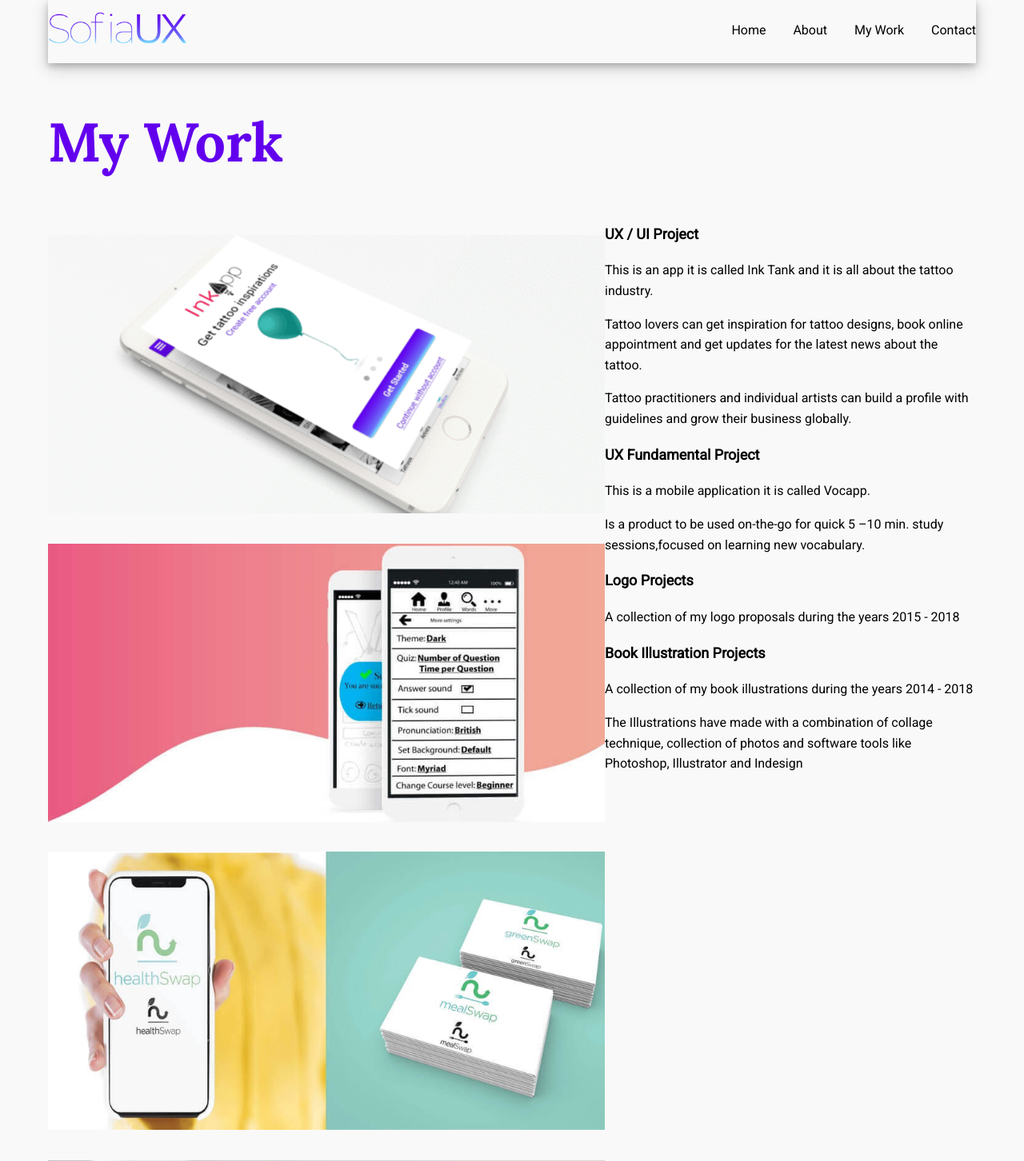
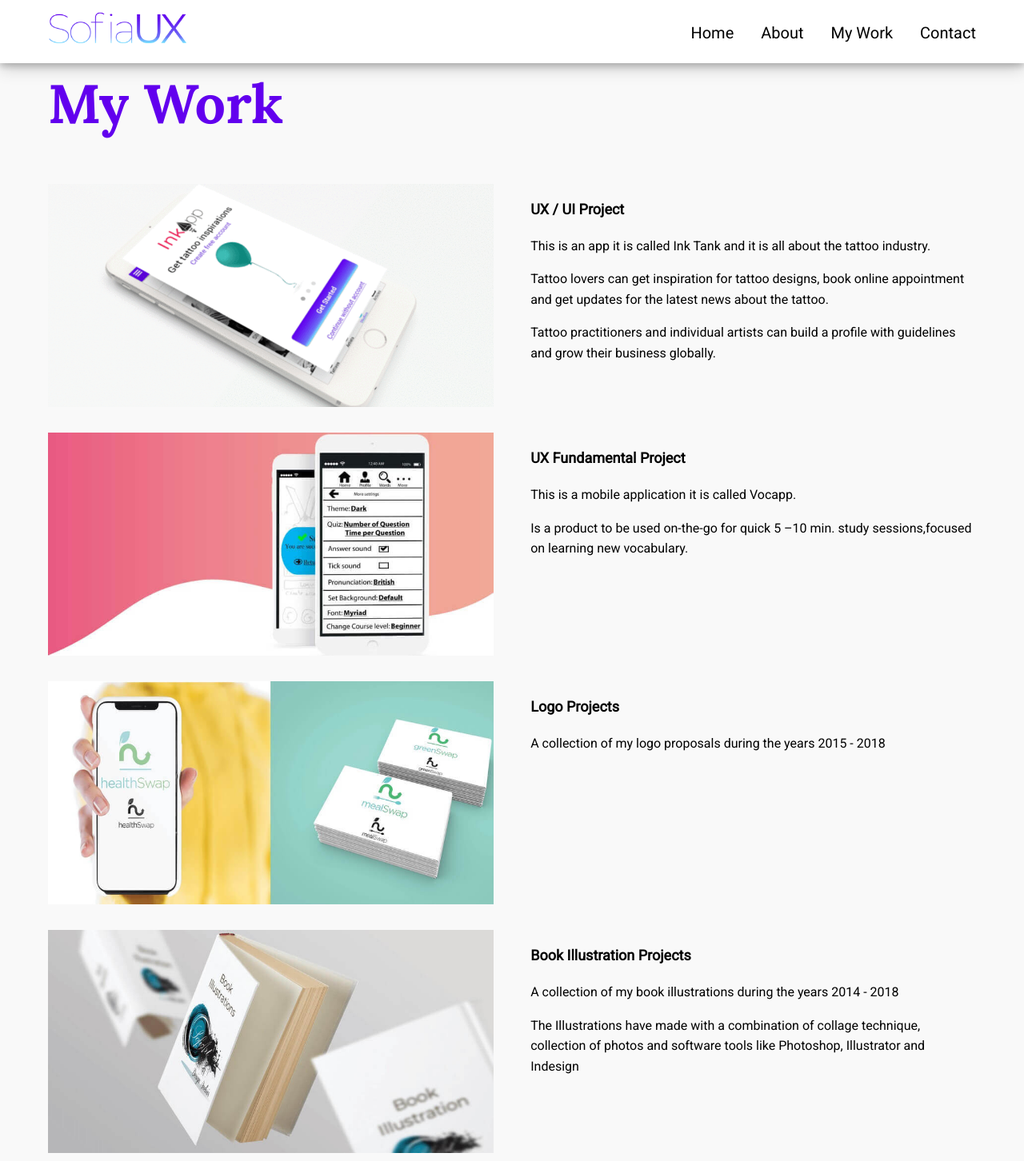
Before and after one commit to SofiaUX/portfolio-website, a plain HTML site: page my-Work.html in a window 1280 px wide. Shown: the top 1452 px of the page at 80% size. Drawn offline with nearby package versions, Linux system fonts and the light colour scheme.

Commit message:
layout styling

```diff
--- a/CSS/style.css
+++ b/CSS/style.css
@@ -26,6 +26,7 @@
 h1 {
   font-family: 'Lora', serif;
   font-size: 68px;
+  padding-top: 30px;
   font-weight: 700;
   color: #6200EE;
 }
@@ -39,11 +40,11 @@
 
 h3 {
   font-size: 18px;
-    cursor: pointer;
+  cursor: pointer;
+}
 
-}
-h3:hover{
-  color:#bb86FC;
+h3:hover {
+  color: #bb86FC;
 }
 
 #work h3 {
@@ -60,9 +61,8 @@
   text-align: center;
   text-transform: uppercase;
   text-decoration: none;
-  display:inline-block;
+  display: inline-block;
   margin: 20px 0;
-
 }
 
 .button:hover {
@@ -72,16 +72,19 @@
 
 /* style header */
 header {
-
-padding: 15px 0;
+  padding: 15px 0;
+  overflow: visible;
+  background-color: #FFFFFF;
+  border-bottom: 25px;
+  position: fixed;
+  top: 0;
+  width: 100%;
   box-shadow: 0 4px 8px 0 rgba(0, 0, 0, 0.2), 0 6px 20px 0 rgba(0, 0, 0, 0.19);
-
 }
 
 .logo {
   max-width: 175px;
 }
-
 
 nav {
   float: right;
@@ -101,16 +104,18 @@
 }
 
 nav a {
+  font-size: 20px;
   text-decoration: none;
   color: #000000;
 }
+
 .index-active {
   text-decoration: none;
   color: #bb86FC;
 }
 
 nav a:hover {
-   color: #bb86FC;
+  color: #bb86FC;
 }
 
 /* Layout styling */
@@ -118,15 +123,14 @@
   width: 100%;
 }
 
-ul.a{
- list-style-position: outside;
+ul.a {
+  list-style-position: outside;
 }
 
 /* Dotted black border */
 hr {
-    border-top: 1px dotted black;
+  border-top: 1px dotted black;
 }
-
 
 .wrapper {
   width: 100%;
@@ -149,39 +153,6 @@
   margin-right: 0;
 }
 
-/* Vertical-align images styling*/
- .res-a {
-   float:left;
-    width:60%;
-  padding: 15px 0 15px 0;
-  }
-  .text-a{
-    text-align:justify
-    display:inline;
-  }
-
-
-.res-b {
-  float:left;
-   width:60%;
- padding: 15px 0 15px 0;
- }
-
- .res-c {
-   float:left;
-    width:60%;
-  padding: 15px 0 15px 0;
-  }
-
-.res-d {
-  float:left;
-   width:60%;
- padding: 15px 0 15px 0;
- }
-
-
-
-
 /* style footer */
 footer {
   padding: 15px 0;
@@ -197,16 +168,17 @@
   color: #000000;
 }
 
-ul {
+ul.social-media {
   list-style-type: none;
   text-align: center;
+  display: inline;
   margin-top: 10px;
   padding: 0;
 }
 
-ul li {
-  text-align: center;
-  display: inline-block;
+ul.order-list {
+  text-align: left;
+  list-style-type: circle;
   margin-left: 30px;
 }
 
@@ -214,11 +186,12 @@
   text-decoration: none;
 }
 
-.fa-linkedin:hover{
+.fa-linkedin:hover {
   color: #bb86FC;
 }
-.fa-instagram:hover{
-  color:#bb86FC;
+
+.fa-instagram:hover {
+  color: #bb86FC;
 }
 
 /* responsive styling*/
@@ -227,6 +200,10 @@
 @media only screen and (max-width:767px) {
   header {
     text-align: center;
+  }
+
+  nav a {
+    font-size: 16px;
   }
 
   nav ul li {
--- a/my-Work.html
+++ b/my-Work.html
@@ -12,8 +12,9 @@
 </head>
 
 <body>
+
+  <header>
     <div class="wrapper">
-    <header>
       <img src="img/sofia-logo.png" class="logo" alt="SofiaUX logo">
       <nav>
         <ul>
@@ -24,14 +25,24 @@
 
         </ul>
       </nav>
+    </div>
   </header>
 
+  <div class="wrapper">
     <h1>My Work</h1>
 
-        <div class="res-a">
+    <!--this will be the container that “contains” the 4 columns-->
+    <div class="row">
+      <!-- this will be the first column-->
+      <div class="column-2">
+        <div class="column-ux">
           <img src="img/mockup-inktank.gif" alt="UX / UI Ink Tank Project">
         </div>
-      <div class="text-a">
+      </div><!-- this will end the first column-->
+
+      <!-- this will be the second column-->
+      <div class="column-2">
+        <div class="text-ux">
           <h3>UX / UI Project</h3>
           <p>
             This is an app it is called Ink Tank and it is all about the tattoo industry.
@@ -43,14 +54,21 @@
             Tattoo practitioners and individual artists can build a profile with guidelines and grow their business globally.
           </p>
         </div>
+      </div>
+    </div><!-- this will end the second column-->
 
 
-
-      <!-- this will be the second vertical-align-->
-      <div class="res-b">
+    <div class="row">
+      <!-- this will be the third column-->
+      <div class="column-2">
+        <div class="column-foundation">
           <img src="img/vocapp-mockup.jpg" alt="UX Fundamental Vocapp Project">
         </div>
-              <div class="text-b">
+      </div><!-- this will end the third column-->
+
+      <!-- this will be the fourth column-->
+      <div class="column-2">
+        <div class="text-foundation">
           <h3>UX Fundamental Project</h3>
           <p>
             This is a mobile application it is called Vocapp.
@@ -59,25 +77,43 @@
             Is a product to be used on-the-go for quick 5 –10 min. study sessions,focused on learning new vocabulary.
           </p>
         </div>
-    <!-- this will end the second set-->
+      </div><!-- this will end the fourth column-->
+    </div><!-- this will close the container-->
 
 
 
-      <!-- this will be the third vertical-align-->
-      <div class="res-c">
+    <!--this will be the container that “contains” the 4 columns-->
+    <div class="row">
+      <!-- this will be the first column-->
+      <div class="column-2">
+        <div class="column-logo">
           <img src="img/logo-healthswap.jpg" alt="Logo Projects">
         </div>
+      </div><!-- this will end the first column-->
+
+      <!-- this will be the second column-->
+      <div class="column-2">
+        <div class="text-logo">
           <h3>Logo Projects</h3>
           <p>
             A collection of my logo proposals during the years 2015 - 2018
           </p>
-    <!-- this will end the third text-align-->
+        </div>
+      </div>
+    </div><!-- this will end the second column-->
 
-      <!-- this will be the fourth text-alignn-->
-
-          <div class="res-d">
+    <div class="row">
+      <!-- this will be the third column-->
+      <div class="column-2">
+        <div class="column-illustration">
           <img src="img/book-cover.jpg" alt="Book illustration Projects">
         </div>
+      </div><!-- this will end the third column-->
+
+
+      <!-- this will be the fourth column-->
+      <div class="column-2">
+        <div class="text-illustration">
           <h3>Book Illustration Projects</h3>
           <p>
             A collection of my book illustrations during the years 2014 - 2018
@@ -85,11 +121,15 @@
           <p>
             The Illustrations have made with a combination of collage technique, collection of photos and software tools like Photoshop, Illustrator and Indesign
           </p>
-  <!-- this will end the fourth column-->
-
+        </div>
+      </div><!-- this will end the fourth column-->
+    </div><!-- this will close the container-->
+  </div>
+  <!--this will close the wrapper-->
 
 
   <footer id="contact">
+    <div class="wrapper">
       <div>
         <h2>Get in Touch</h2>
       </div>
@@ -101,13 +141,15 @@
       </div>
       <hr>
       <div>
-        <ul>
+        <ul class="social-media">
           <li><a href="https://www.linkedin.com/in/sofia-kasimi/"><i class="fab fa-linkedin"></i></a></li>
           <li><a href="https://www.instagram.com/sofias_collage_art/"><i class="fab fa-instagram"></i></a></li>
         </ul>
       </div>
+    </div>
+    <!--this will close the wrapper-->
   </footer>
-</div>
+
 </body>
 
 </html>
```
Also changed, not shown: about.html (+30 -7 lines), index.html (+10 -5 lines), img/personal-photo.png (added). Lines whose indentation alone changed are shown as unchanged.
